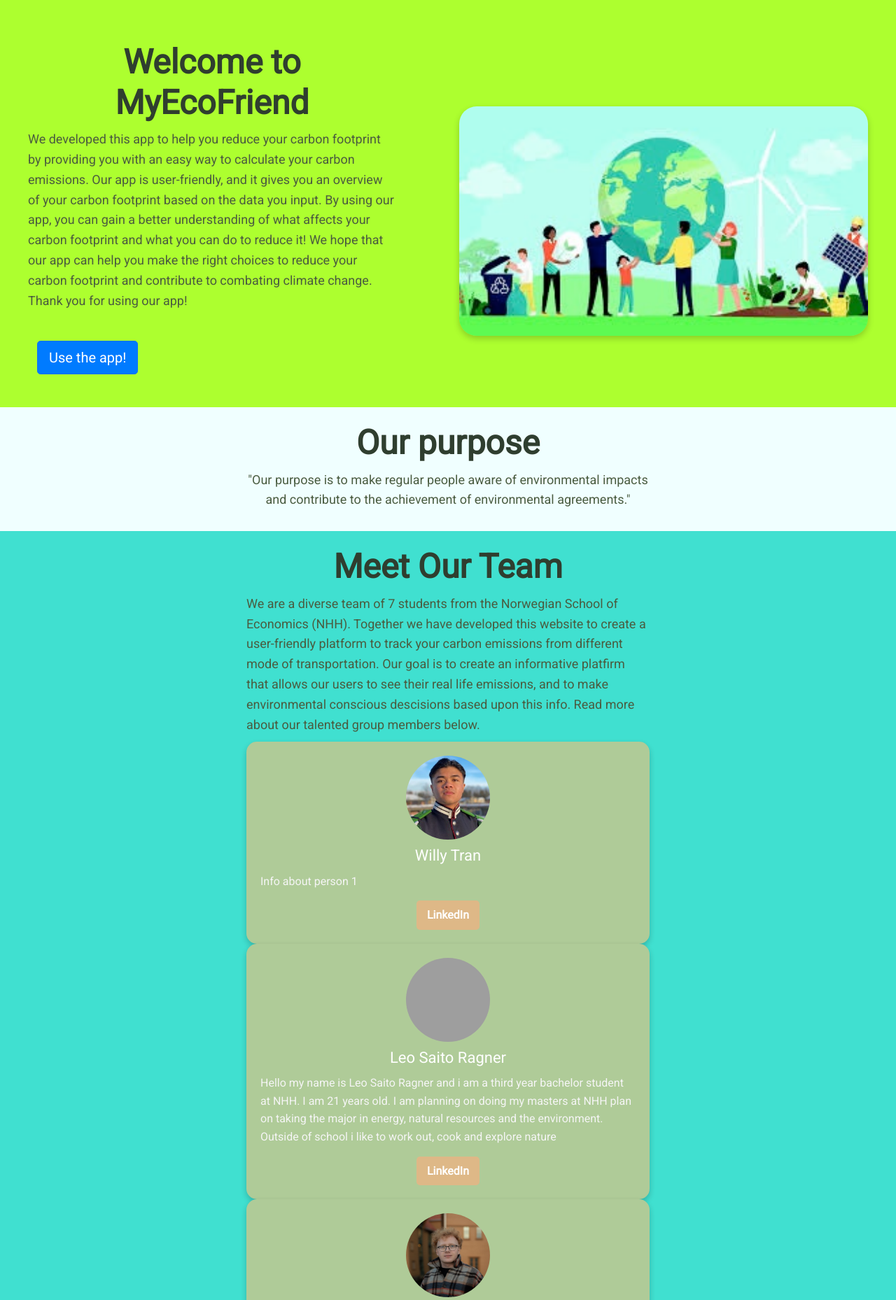
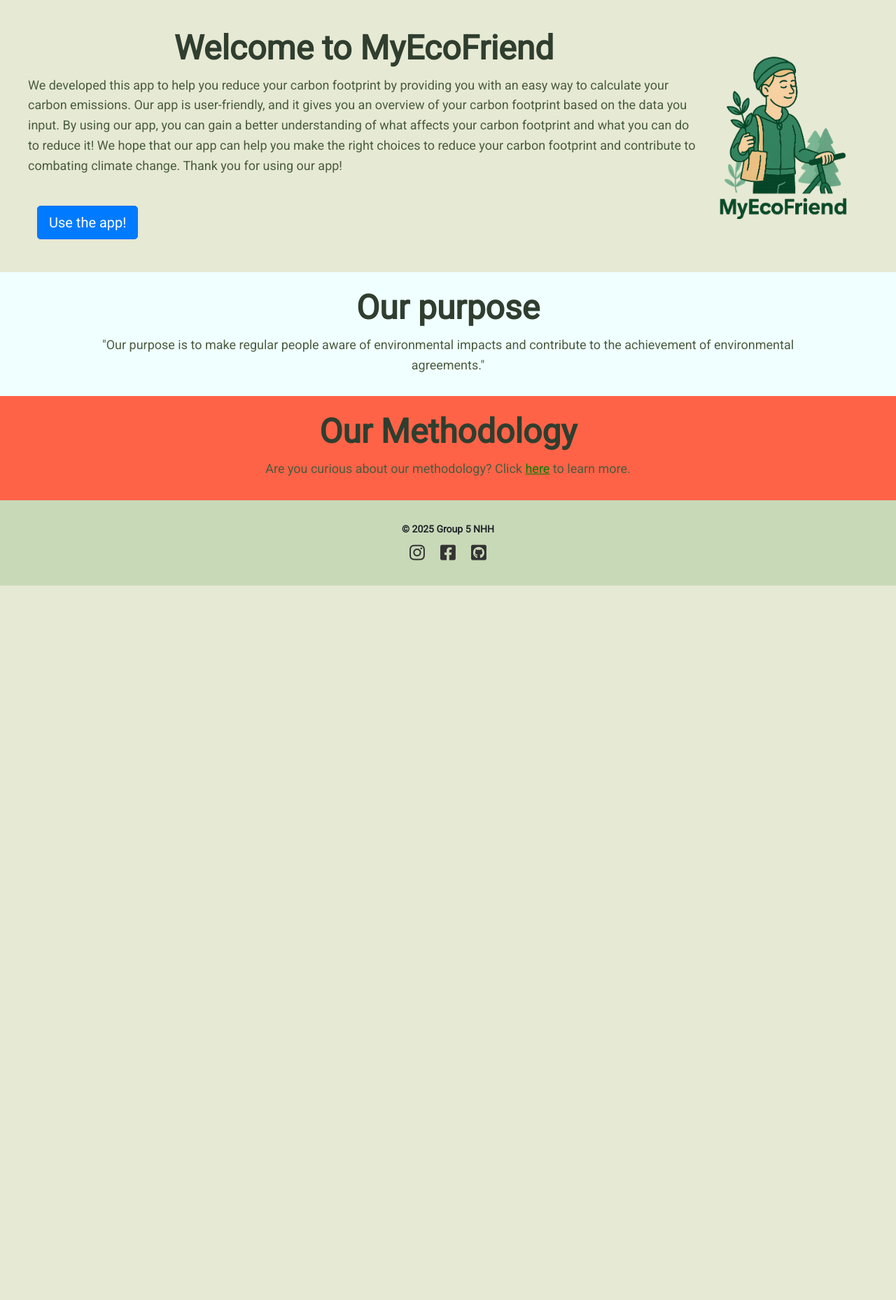
Before and after one commit to NHHSVolunteer/Carbonapp-3, a Flask app: page / in a window 1280 px wide. Shown: the part 100-1958 px from the top of the page at 70% size. After the commit the page ends 937 px from the top, so only its background shows below. Run offline with Flask 2, Linux system fonts and the light colour scheme; some libraries are stand-ins or nearby versions; grey boxes are pictures that could not be loaded.

Commit message:
Formatting and added pictures

```diff
--- a/Capp/static/carbon_app.css
+++ b/Capp/static/carbon_app.css
@@ -1,8 +1,7 @@
 /* HEADER-SEKSJON (uendret) */
 .section_header_carbon_app {
     background-color: #E6E9D3;
-    padding: 40px 0;
-    margin-bottom: 40px;
+    padding: 10px 0;
   }
   .header_container {
     padding: 0 20px;
@@ -37,12 +36,11 @@
     text-align: center;
   }
   .header_image {
-    flex: 0 1 400px;
-    text-align: right;
-    margin-bottom: 20px;
+    flex: 0 1 300px;
+    text-align: center;
   }
   .header_image img {
-    max-width: 350px;
+    max-width: 200px;
     height: auto;
     display: inline-block;
   }
--- a/Capp/static/home.css
+++ b/Capp/static/home.css
@@ -3,15 +3,13 @@
   justify-content: space-between;
   align-items: center;
   max-width: 100%; /* Øker bredden for mer luft */
-  gap: 90px; /* Øker avstanden mellom tekst og bilde */
-  padding: 40px;
-  padding-top: 60px;
 
-  background-color: greenyellow;
+padding: 40px;
+background-color: #E6E9D3;
 }
 
 .container_text {
-  width: 45%;
+  width: 80%;
 }
 
 .container_text h1 {
@@ -29,19 +27,16 @@
 }
 
 .container_image {
-  width: 50%;
+  width: 20%;
   display: flex;
   justify-content: center;
-  padding-top: 30px;
 }
 
 .container_image img {
   width: 100%;
-  max-width: 600px;
-  height: 300px;
+  max-width: 200px;
   height: auto;
-  border-radius: 25px;
-  box-shadow: 0 4px 10px rgba(0, 0, 0, 0.2);
+
 }
 
 .flex_container_mission {
--- a/Capp/templates/carbon_app/carbon_app.html
+++ b/Capp/templates/carbon_app/carbon_app.html
@@ -20,7 +20,7 @@
           Our app empowers you to reduce your carbon emissions by delivering actionable insights on your
           transportation choices. It offers a way to log your carbon-emitting trips and gives you personal
           footprint comparisons to help you make smarter, sustainable decisions. You can also use the quick-log
-          function to help you quickly log recurring trips.
+          function to help you quickly log recurring trips .
         </p>
         <div class="header_buttons">
           <div class="btn_wrapper">
@@ -42,7 +42,7 @@
       </div>
       <!-- Right Column: Image -->
       <div class="header_image">
-        <img src="{{ url_for('static', filename='icons/calculator.svg') }}" alt="Calculator Icon">
+        <img src="{{ url_for('static', filename='Pictures/carbonapp_picture_woman.png') }}" alt="MyEcoFriend character">
       </div>
     </div>
   </div>
@@ -75,7 +75,7 @@
     <!-- Overskrift -->
     <div class="row mb-4">
       <div class="col-12 text-center">
-        <h3>Please, select your means of conveyance in the boxes below</h3>
+        <h3>Make a new entry to log your carbon emissions!</h3>
       </div>
     </div>
     <!-- Rutenett for kjøretøyalternativer -->
--- a/Capp/templates/home.html
+++ b/Capp/templates/home.html
@@ -13,6 +13,7 @@
         the data you input. By using our app, you can gain a better understanding of what affects your carbon footprint
         and what you can do to reduce it! We hope that our app can help you make the right choices to reduce your carbon
         footprint and contribute to combating climate change. Thank you for using our app!
+        <!-- I copied this from some other group so it needs to be changed-->
 
       </p>
       <br>
@@ -26,7 +27,7 @@
     </div>
 
     <div class="container_image">
-      <img src="{{url_for('static', filename='Pictures/Frontpage_picture.jpg')}}" alt="">
+      <img src="{{url_for('static', filename='Pictures/homepage_picture_man_text.png')}}" alt="">
     </div>
 
 
@@ -38,107 +39,11 @@
 
     <div class="container_text">
       <h1>Our purpose</h1>
-      <p> "Our purpose is to make regular people aware of environmental impacts and contribute to the achievement of environmental agreements." </p>
-      </div>
-
+      <p> "Our purpose is to make regular people aware of environmental impacts and contribute to the achievement of
+        environmental agreements." </p>
     </div>
 
-    <div class="flex_container_aboutUs">
-      <div class="container_text">
-        <h1>Meet Our Team</h1>
-        <div class="about_us_text">
-            <p>We are a diverse team of 7 students from the Norwegian School of Economics (NHH). Together we have developed this
-                website to create a user-friendly platform to track your carbon emissions from different mode of transportation. Our
-                goal is to create an informative platfirm that allows our users to see their real life emissions, and to make environmental
-                conscious descisions based upon this info. Read more about our talented group members below.
-            </p>
-        </div>
-        <div class="container_team">
-            <!-- Row 1: 4 Profiles -->
-            <div class="profile-card">
-                <img src="{{url_for('static', filename='Pictures/Tran.png')}}" alt="Person 1" class="profile-pic">
-                <h2>Willy Tran</h2>
-                <ul>
-                    <li>Info about person 1</li>
-                </ul>
-                <div class="social-links">
-                    <a href="https://www.linkedin.com/in/willytran/" target="_blank"　class="linkedin">LinkedIn</a>
-                </div>
-            </div>
-
-            <div class="profile-card">
-                <img src="{{url_for('static', filename='Pictures/Leo.jpg')}}" alt="Person 2" class="profile-pic">
-                <h2>Leo Saito Ragner</h2>
-                <ul>
-                    <li>Hello my name is Leo Saito Ragner and i am a third year bachelor student at NHH. I am 21 years old. I am planning on doing my masters at NHH plan on taking the major in energy, natural resources and the environment. Outside of school i like to work out, cook and explore nature</li>
-                </ul>
-                <div class="social-links">
-                    <a href="https://www.linkedin.com/in/leo-saito-ragner-0226b4287/" target="_blank"　class="linkedin">LinkedIn</a>
-                </div>
-            </div>
-
-            <div class="profile-card">
-                <img src="{{url_for('static', filename='Pictures/Sexypetter.jpg')}}" alt="Person 3" class="profile-pic">
-                <h2>Petter Mortensen</h2>
-                <ul>
-                    <li>Info about person 3</li>
-                </ul>
-                <div class="social-links">
-                    <a href="#"　target="_blank" class="linkedin">LinkedIn</a>
-                </div>
-            </div>
-
-            <div class="profile-card">
-                <img src="{{url_for('static', filename='Pictures/Yuma.jpg')}}" alt="Person 4" class="profile-pic">
-                <h2>Yuma Obayashi</h2>
-                <ul>
-                    <li>Info about person 4</li>
-                </ul>
-                <div class="social-links">
-                    <a href="#" target="_blank"　class="linkedin">LinkedIn</a>
-                </div>
-            </div>
-
-            <!-- Row 2: 3 Profiles -->
-            <div class="profile-card">
-                <img src="{{url_for('static', filename='Pictures/Toto.jpg')}}" alt="Person 5" class="profile-pic">
-                <h2>Toto Zhang</h2>
-                <ul>
-                    <li>Info about person 5</li>
-                </ul>
-                <div class="social-links">
-                    <a href="#"　target="_blank" class="linkedin">LinkedIn</a>
-                </div>
-            </div>
-
-            <div class="profile-card">
-                <img src="{{url_for('static', filename='Pictures/Even2.png')}}" alt="Person 6" class="profile-pic">
-                <h2>Erik Granbo Fines</h2>
-                <ul>
-                    <li>I am 22 years old and I am from Trondheim. I am currently doing a bachelor study in Economics and Business administration at NHH. Outside of academic endeavours I am participating in a couple of student groups. My biggest interests are music, chess and football.</li>
-                </ul>
-                <div class="social-links">
-                    <a href="https://www.linkedin.com/in/erik-granbo-fines-3864b3192/" target="_blank"　class="linkedin">LinkedIn</a>
-                </div>
-            </div>
-
-            <div class="profile-card">
-                <img src="{{url_for('static', filename='Pictures/Even.jpg')}}" alt="Person 7" class="profile-pic">
-                <h2>Even Karlsen Trontveit</h2>
-                <ul>
-                    <li>I am 24 years old and from the Hadeland region. I am currently on the last year of my bachelors degree at the Norergian School of Economics, but have enlisted for the Norwegian Armed Forces and will undertake my masters in the military. In addition to this I am a local representative at the muncipality council in my hometown. In my sparetime you will probably find me at the golf course.</li>
-                </ul>
-                <div class="social-links">
-                    <a href="https://www.linkedin.com/in/even-karlsen-trontveit-732478249/" target="_blank"　class="linkedin">LinkedIn</a>
-                </div>
-            </div>
-
-        </div>
-    </div>
-
-    </div>
-
-
+  </div>
 
 
   </div>
@@ -146,16 +51,14 @@
     <div class="container_text">
 
       <h1>Our Methodology</h1>
-      <p>Are you curious about our methodology? Click the button below to learn more.</p>
-      <br>
-      <div class="home-container-buttons">
-        <div class="btn">
-          <a href="{{url_for('methodology.methodology_home')}}" , class="btn btn-primary btn-lg mr-2" ,
-            style="background-color:#007bff;">Methodology</a>
-        </div>
+      <p>
+        Are you curious about our methodology?
+        Click <a href="{{ url_for('methodology.methodology_home') }}" style="color: green; text-decoration: underline;" onmouseover="this.style.color='#0a5f0a'" onmouseout="this.style.color='green'">here</a> to learn more.
+      </p>
 
-      </div>
+
     </div>
+  </div>
 </section>
 
 
```
Also changed, not shown: Capp/static/Pictures/carbonapp_picture_woman.png (added), Capp/static/Pictures/homepage_picture_man_text.png (added).
